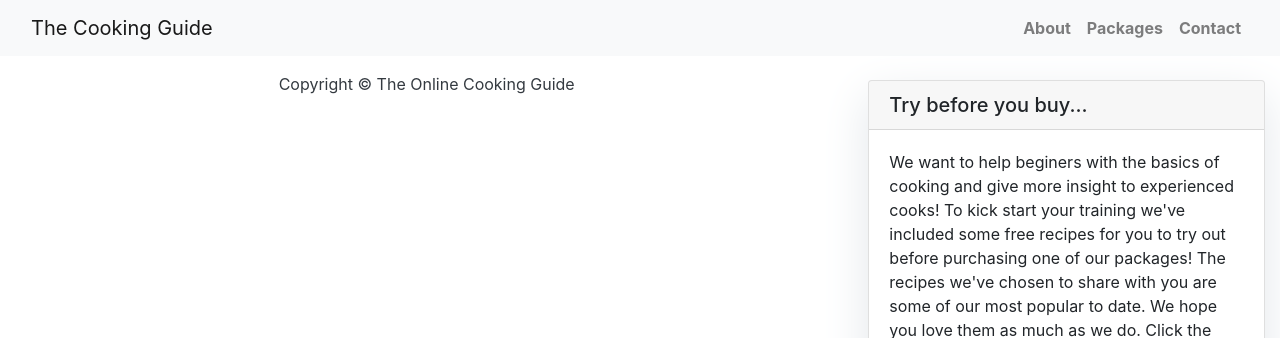
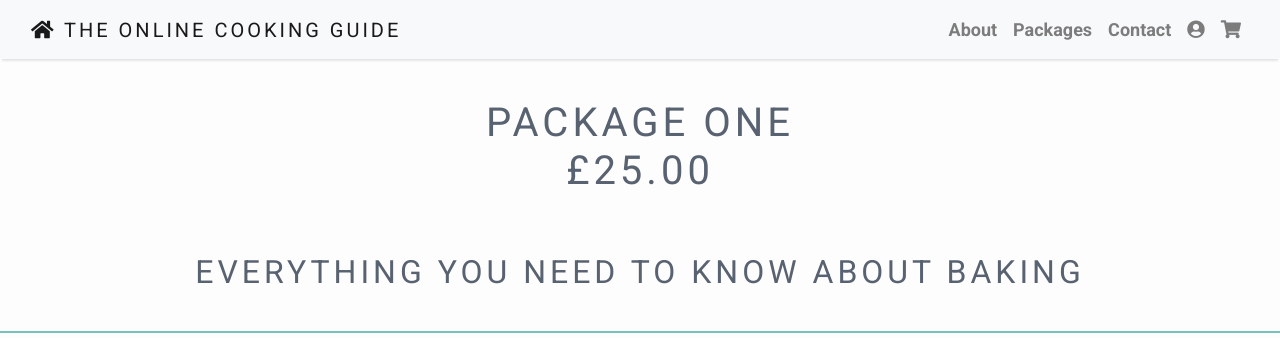
Before and after one commit to niamhbrowne/ms4-niamh-cook, a Django app: page /baking/ in a window 1280 px wide. Shown: the top 338 px of the page. Run offline with Django 3.2, Linux system fonts and the light colour scheme; some libraries are stand-ins or nearby versions.

Commit message:
created page for package 1

```diff
--- a/static/css/base.css
+++ b/static/css/base.css
@@ -24,8 +24,8 @@ body {
 
 /*------------------------------------------Carousel*/
 .home-image {
-    padding-bottom: 10px;
-    border-bottom: 9px solid #74c2bb;
+    padding-bottom: 5px;
+    border-bottom: 4px solid #74c2bb;
 }
 
 /*-------------------------------------------sidebar style*/
@@ -92,14 +92,14 @@ div#map {min-height: 360px;}
 
 .about-text {
     padding-top: 2px;
-    padding-bottom: 10px;
+    padding-bottom:30px;
     font-family: "Roboto", sans-serif;
     color: #121213;
     padding-right: 20px;
     padding-left: 20px;
     text-align: center;
     letter-spacing: 3px;
-    border-bottom: 9px solid #74c2bb;
+    border-bottom: 6px solid #74c2bb;
 
 }
 
@@ -113,19 +113,19 @@ div#map {min-height: 360px;}
     text-align: center;
     letter-spacing: 3px;
     text-transform: uppercase;
-    border-bottom: 9px solid #74c2bb;
+    border-bottom: 6px solid #74c2bb;
 }
 
 .contact-text {
     padding-top: 2px;
-    padding-bottom: 10px;
+    padding-bottom: 30px;
     font-family: "Roboto", sans-serif;
     color: #121213;
     padding-right: 20px;
     padding-left: 20px;
     text-align: center;
     letter-spacing: 3px;
-    border-bottom: 9px solid #74c2bb;
+    border-bottom: 6px solid #74c2bb;
 }
 
 /*--------------------------------------------------Home Page*/
@@ -135,5 +135,68 @@ letter-spacing: 5px;
 }
 
 .home p {
+    padding-top: 2px;
+    padding-bottom: 10px;
+    font-family: "Roboto", sans-serif;
+    color: #121213;
+    padding-right: 20px;
+    padding-left: 20px;
+    text-align: center;
+    letter-spacing: 3px;
+    border-bottom: 2px solid #74c2bb;
+}
 
+.nav-title {
+    text-transform: uppercase;
+    letter-spacing: 3px;
 }
+
+.banner-home {
+    text-transform: uppercase;
+    letter-spacing: 3px;
+}
+
+/*-----------------------------------packages img top of page*/
+.img-fluid {
+    width: 100%;
+    height: auto;
+}
+
+
+/*-----------------------------------Package 1*/
+.pack-one h1 {
+    padding-top: 40px;
+    padding-bottom: 10px;
+    font-family: "Roboto", sans-serif;
+    color: #586271;
+    padding-right: 10px;
+    padding-left: 10px;
+    text-align: center;
+    letter-spacing: 4px;
+    text-transform: uppercase;
+}
+
+.pack-one h2 {
+    padding-top: 40px;
+    padding-bottom: 40px;
+    font-family: "Roboto", sans-serif;
+    color: #586271;
+    padding-right: 10px;
+    padding-left: 10px;
+    text-align: center;
+    letter-spacing: 4px;
+    text-transform: uppercase;
+    border-bottom: 2px solid #74c2bb;
+}
+
+.pack-one p {
+    padding-top: 2px;
+    padding-bottom: 10px;
+    font-family: "Roboto", sans-serif;
+    color: #121213;
+    padding-right: 20px;
+    padding-left: 20px;
+    text-align: center;
+    letter-spacing: 3px;
+    text-transform: uppercase;
+}
--- a/templates/base.html
+++ b/templates/base.html
@@ -34,7 +34,7 @@
     <!-- Navigation -->
     <nav class="navbar navbar-expand-lg navbar-light bg-light shadow" id="mainNav">
         <div class="container-fluid">
-            <a class="navbar-brand" href="{% url 'home' %}">The Cooking Guide</a>
+            <a class="navbar-brand nav-title" href="{% url 'home' %}"><i class="fas fa-home"></i> The Online Cooking Guide</a>
             <button class="navbar-toggler navbar-toggler-right" type="button" data-toggle="collapse"
                 data-target="#navbarResponsive" aria-controls="navbarResponsive" aria-expanded="false"
                 aria-label="Toggle navigation">
--- a/templates/contact.html
+++ b/templates/contact.html
@@ -8,8 +8,8 @@
 <!----------------------------------------------Contact details-->
 <div class="contact-info">
 
-    <p><i class="fas fa-phone"></i> Tel: 08346178920</p>
-    <p><i class="fas fa-at"></i> Email: onlinecooking@gmail.com</p
+    <p><a href="tel:07803123822"><i class="fas fa-phone"></i> Tel: 07803123822</p></a>
+    <p><a href = "mailto: onlinecooking@gmail.com"><i class="fas fa-at"></i> Email: onlinecooking@gmail.com</p></a>
     <p><i class="fas fa-mail-bulk"></i> Mail: 15 Mullaslin Road, <br> Carrickmore, <br> Omagh, <br> BT79 9PQ, <br> Northern Ireland</p>
 
 </div>
--- a/templates/index.html
+++ b/templates/index.html
@@ -8,8 +8,8 @@
         <div class="row">
             <div class=" col-md-8 col-md-10 mx-auto">
                 <div class="site-heading">
-                    <h3 class=" site-heading my-4 mt-3 text-white"> Welcome to The Online Cooking Guide </h3>
-                    <p class="text-light">Do you love learning new recipes as much as we do? &nbsp
+                    <h3 class=" site-heading my-4 mt-3 text-white banner-home"> Welcome to The Online Cooking Guide </h3>
+                    <p class="text-light banner-home">Do you love learning new recipes as much as we do? &nbsp
                     </p>
                 </div>
             </div>
--- a/templates/one_package.html
+++ b/templates/one_package.html
@@ -1 +1,25 @@
 {% extends "package_base.html" %}
+{% block content %}
+<!---------------------------------------------Heading-->
+<div class="pack-one">
+    <h1>Package one<br>£25.00 </h1>
+    <h2>Everything you need to know about Baking</h2>
+</div>
+
+<!---------------------------------------------Image-->
+<img src="https://2f35da97a9ad36d49db6-4d1987fef3a36cccd5478db4931039f0.ssl.cf3.rackcdn.com/assets/media/2021/04/SocialMedia_Americas_BeyondBakedGood_Blog_1000x305.jpg"
+    class="img-fluid" alt="Responsive image">
+
+
+<div class="container pack-one">
+<!---------------------------------------------Information about course content-->
+<h2><i class="fas fa-cookie-bite"></i> What's included in this package?</h2>
+<p>hhh</p>
+<p>gggg</p>
+<p>gggg</p>
+<p>sgdhdh</p>
+
+<!---------------------------------------------Add to basket button-->
+<a href="#" class="btn btn-primary">ADD TO BASKET <i class="fas fa-shopping-cart"></i></a>
+</div>
+{% endblock %}
--- a/templates/package_base.html
+++ b/templates/package_base.html
@@ -1,14 +1,32 @@
 {% load static %}
+
 <!DOCTYPE html>
 <html>
 
 <head>
-    <title>The Online Cooking Guide</title>
-    <link href="https://fonts.googleapis.com/css?family=Roboto:400,700" rel="stylesheet">
+    <title>OCG Packages</title>
+
+    {% block meta %}
     <meta name="google" content="notranslate" />
     <meta name="viewport" content="width=device-width, initial-scale=1" />
+    {% endblock %}
+
+    {% block coreccs %}
     <link rel="stylesheet" href="https://maxcdn.bootstrapcdn.com/bootstrap/4.0.0/css/bootstrap.min.css"
         integrity="sha384-Gn5384xqQ1aoWXA+058RXPxPg6fy4IWvTNh0E263XmFcJlSAwiGgFAW/dAiS6JXm" crossorigin="anonymous" />
+    <link href="https://fonts.googleapis.com/css?family=Roboto:400,700" rel="stylesheet">
+    <link rel="stylesheet" href="https://use.fontawesome.com/releases/v5.6.3/css/all.css"
+        integrity="sha384-UHRtZLI+pbxtHCWp1t77Bi1L4ZtiqrqD80Kn4Z8NTSRyMA2Fd33n5dQ8lWUE00s/" crossorigin="anonymous" />
+    <link rel="stylesheet" href="{% static 'css/base.css' %}">
+    <link rel="javascript" href="{% static 'js/script.js' %}">
+    {% endblock %}
+
+    {% block corejs %}
+    <script src="https://code.jquery.com/jquery-3.5.1.slim.min.js" integrity="sha384-DfXdz2htPH0lsSSs5nCTpuj/zy4C+OGpamoFVy38MVBnE+IbbVYUew+OrCXaRkfj" crossorigin="anonymous"></script>
+    <script src="https://cdn.jsdelivr.net/npm/bootstrap@4.5.3/dist/js/bootstrap.bundle.min.js" integrity="sha384-ho+j7jyWK8fNQe+A12Hb8AhRq26LrZ/JpcUGGOn+Y7RsweNrtN/tE3MoK7ZeZDyx" crossorigin="anonymous"></script>
+    {% endblock %}
+
+
 </head>
 
 <body>
@@ -16,7 +34,7 @@
     <!-- Navigation -->
     <nav class="navbar navbar-expand-lg navbar-light bg-light shadow" id="mainNav">
         <div class="container-fluid">
-            <a class="navbar-brand" href="{% url 'home' %}">The Cooking Guide</a>
+            <a class="navbar-brand nav-title" href="{% url 'home' %}"><i class="fas fa-home"></i> The Online Cooking Guide</a>
             <button class="navbar-toggler navbar-toggler-right" type="button" data-toggle="collapse"
                 data-target="#navbarResponsive" aria-controls="navbarResponsive" aria-expanded="false"
                 aria-label="Toggle navigation">
@@ -33,37 +51,23 @@
                     <li class="nav-item text-black">
                         <a class="nav-link text-black font-weight-bold" href="{% url 'contact' %}">Contact</a>
                     </li>
+                    <li class="nav-item text-black">
+                        <a class="nav-link text-black font-weight-bold" href="#"><i class="fas fa-user-circle"></i></a>
+                    </li>
+                    <li class="nav-item text-black">
+                        <a class="nav-link text-black font-weight-bold" href="#"><i class="fas fa-shopping-cart"></i></a>
+                    </li>
                 </ul>
             </div>
         </div>
     </nav>
-    {% block sidebar %}
 
-    <style>
-        .card {
-            box-shadow: 0 16px 48px #E3E7EB;
-        }
-    </style>
-
-    <!-- Sidebar Widgets Column -->
-    <div class="col-md-4 float-right ">
-        <div class="card my-4">
-            <h5 class="card-header">Try before you buy...</h5>
-            <div class="card-body">
-                <p class="card-text"> We want to help beginers with the basics of cooking and give more insight to
-                    experienced cooks! To kick start your training we've included some free recipes for you to try out before purchasing one of our packages! The recipes we've chosen to share with you are some of our most popular to date. We hope you love them as much as we do. Click the button below to find recipes!</p>
-                <a href="{% url 'post_list' %}" class="btn btn-danger">Start cooking!</a>
-            </div>
-        </div>
-    </div>
-
-    {% endblock sidebar %}
     {% block content %}
     <!-- Content Goes here -->
     {% endblock %}
     <!------------------------------------------ Footer -->
     <footer class="py-3 bg-grey">
-        <p class="m-0 text-dark text-center ">Copyright &copy; The Online Cooking Guide</p>
+        <p class="m-0 text-dark text-center "> Copyright &copy; The Online Cooking Guide <a href="https://en-gb.facebook.com/" target="_blank"><i class="fab fa-facebook-square"></i></a> <a href="https://www.instagram.com/" target="_blank"><i class="fab fa-instagram"></i></a> <a href="https://www.pinterest.co.uk/" target="_blank"><i class="fab fa-pinterest-square"></i></a></p>
     </footer>
 </body>
 
```
